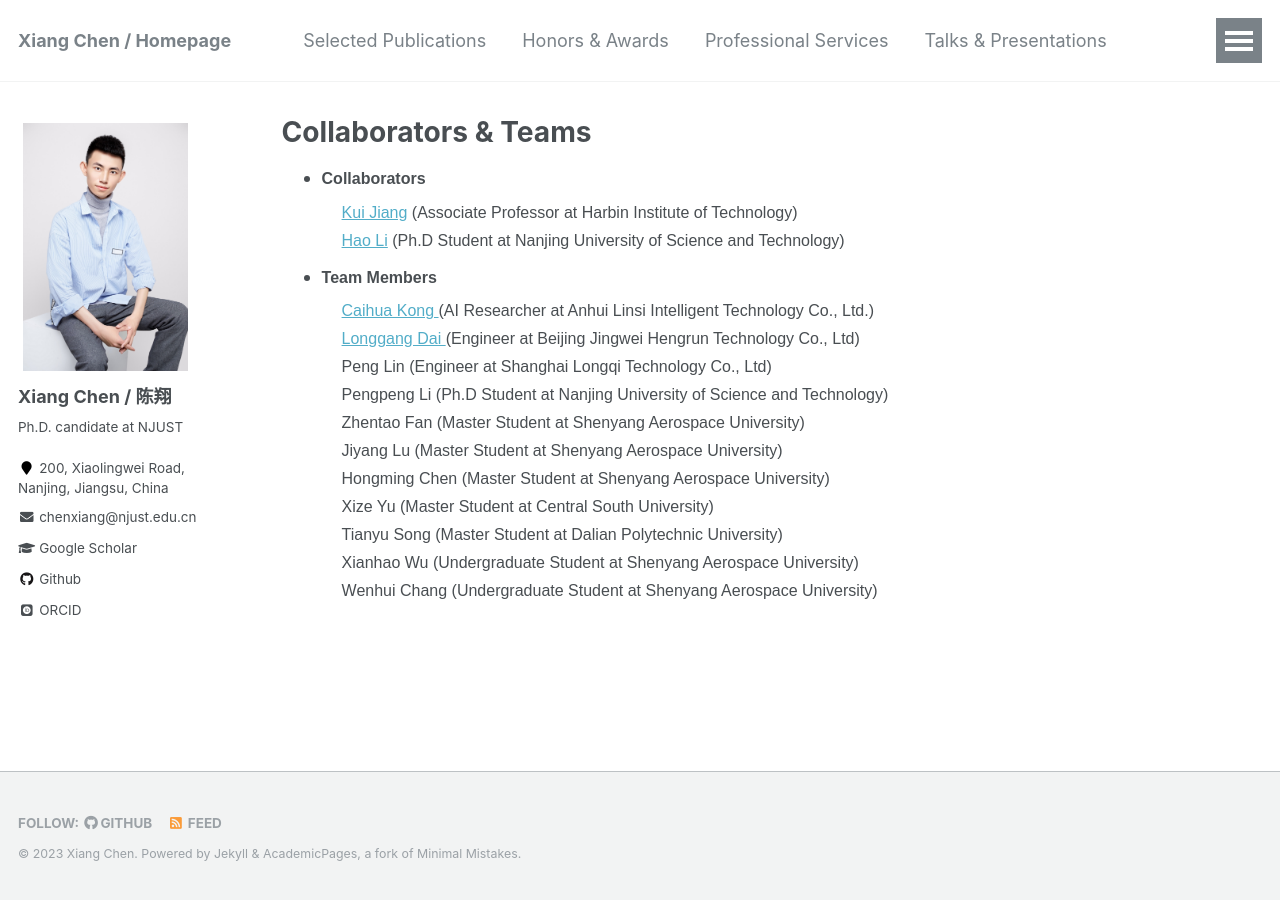
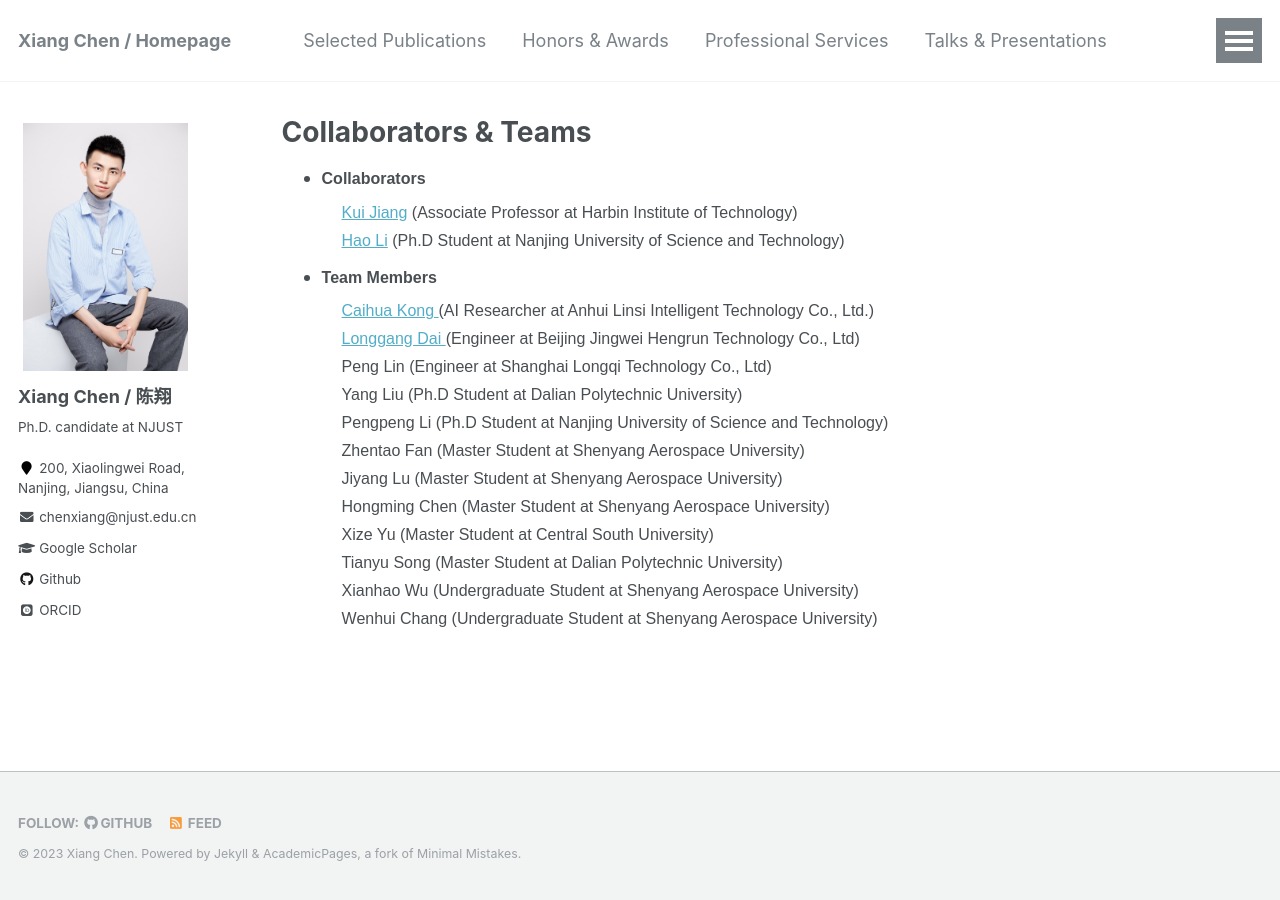
Before and after one commit to cschenxiang/cschenxiang.github.io, a Jekyll site: the page built from _pages/teams.html, in a window 1280 px wide. Built offline with Jekyll 4.4.1, drawn with Linux system fonts in a browser that asks for light colours; some web fonts are replaced.

Commit message:
Update teams.html

```diff
--- a/_pages/teams.html
+++ b/_pages/teams.html
@@ -22,6 +22,7 @@ author_profile: true
 <a href="https://github.com/kongyan66" target="_blank"> Caihua Kong </a> (AI Researcher at Anhui Linsi Intelligent Technology Co., Ltd.) <br>
 <a href="https://github.com/dailonggang" target="_blank"> Longgang Dai </a> (Engineer at Beijing Jingwei Hengrun Technology Co., Ltd) <br>
 Peng Lin (Engineer at Shanghai Longqi Technology Co., Ltd) <br>
+Yang Liu (Ph.D Student at Dalian Polytechnic University) <br>
 Pengpeng Li (Ph.D Student at Nanjing University of Science and Technology) <br>
 Zhentao Fan (Master Student at Shenyang Aerospace University) <br>
 Jiyang Lu (Master Student at Shenyang Aerospace University) <br>
```
